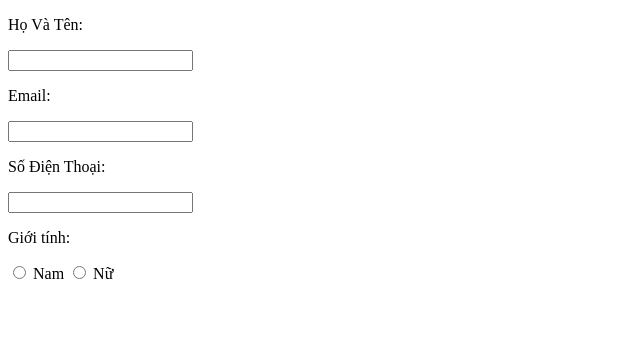
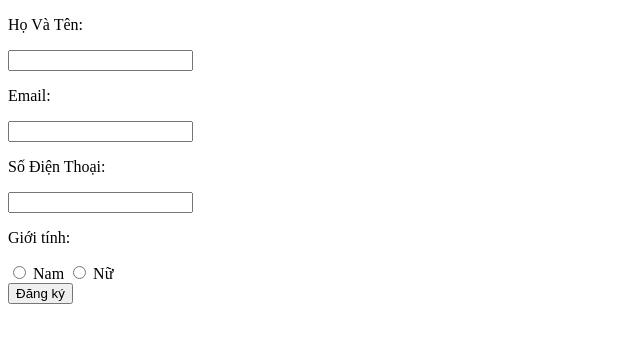
Before and after one commit to quangle0309/LeHongQuang-C0324H1-JV101, a plain HTML site: page module1/ss5_HTML_form-table/Bai_tap/form/index.html in a window 1280 px wide. Shown: the whole page, without its empty margins (0-640 px from the left). Drawn offline with Linux system fonts and the light colour scheme.

Commit message:
fix file index

```diff
--- a/module1/ss5_HTML_form-table/Bai_tap/form/index.html
+++ b/module1/ss5_HTML_form-table/Bai_tap/form/index.html
@@ -26,7 +26,8 @@
             <input type="radio" name="gender" value="female"/>
             Nữ
         </lable>
-
+        <br/>
+        <button>Đăng ký</button>
 
     </form>
 </body>
```
